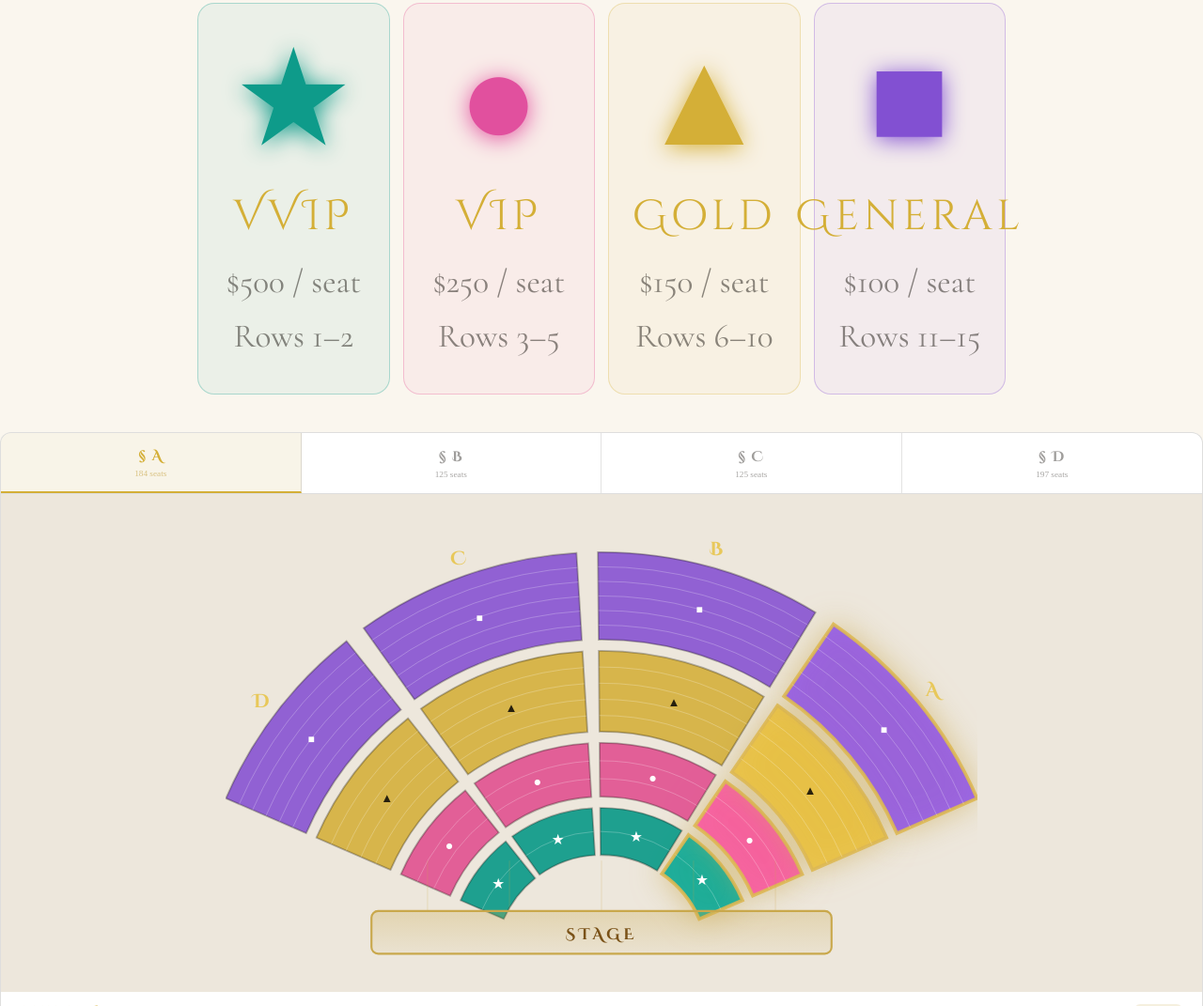
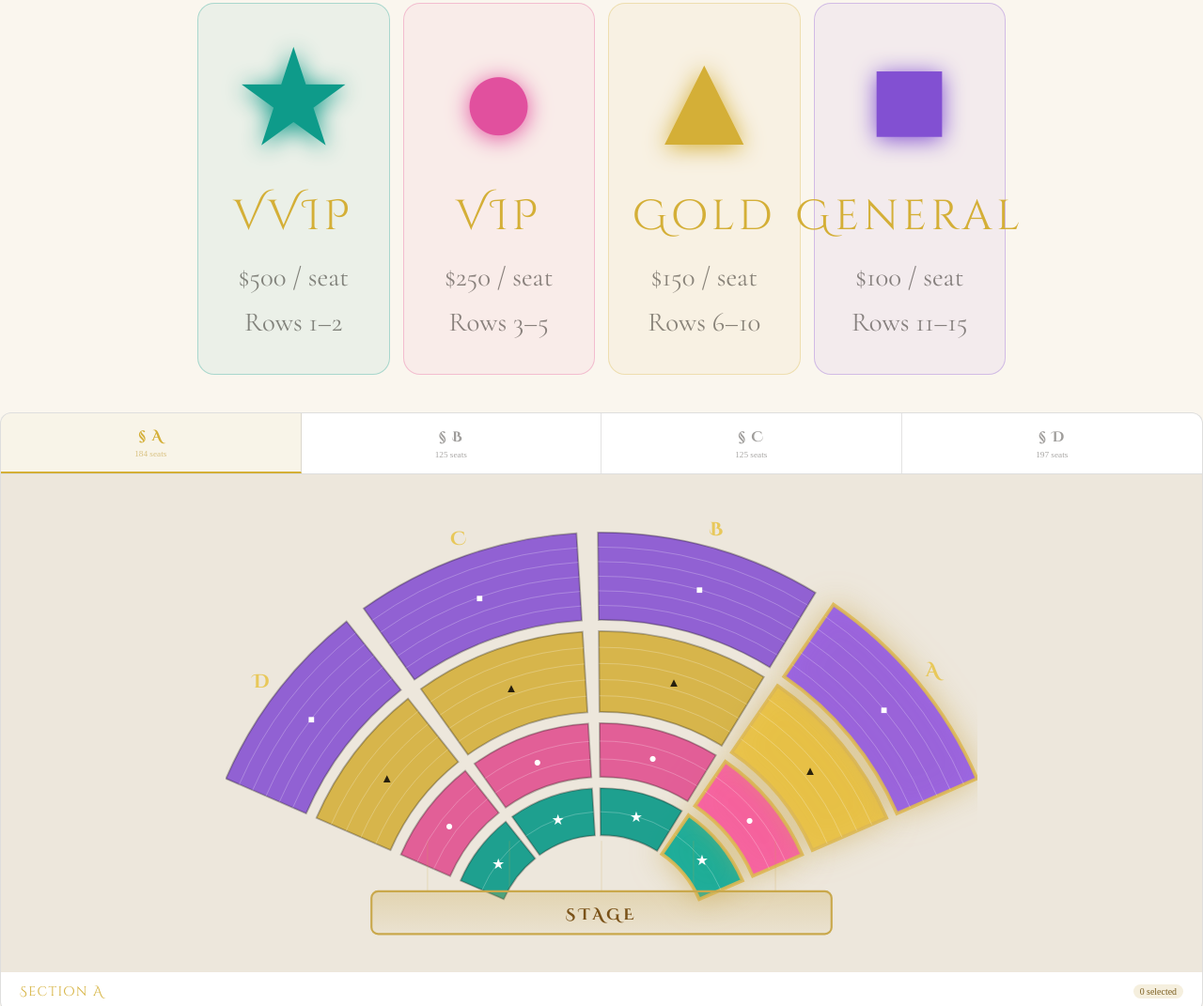
Before and after one commit to Dare-Devil-11/mafs-gala-2026, a plain HTML site: page index.html in a window 1280 px wide. Shown: the part 3841-4912 px from the top of the page at 94% size. Drawn offline with nearby package versions, Linux system fonts and the light colour scheme.

Commit message:
fix: tier pill price text 1.8rem + nowrap — all 4 pills even height

```diff
--- a/index.html
+++ b/index.html
@@ -250,11 +250,10 @@ footer{background:var(--deep);border-top:1px solid var(--bg);padding:68px 80px 3
 .sc-head{text-align:center;margin-bottom:48px;}
 .sc-tier-bar{display:grid;grid-template-columns:repeat(4,1fr);gap:14px;margin-bottom:40px;max-width:860px;margin-left:auto;margin-right:auto;}
 .sc-tier-pill{display:flex;flex-direction:column;align-items:center;gap:10px;padding:32px 22px;border:1px solid var(--border);border-radius:18px;background:var(--surface);transition:border-color .25s,transform .25s,box-shadow .25s;text-align:center;cursor:default;min-width:0;width:100%;}
-.sc-tier-pill .sc-tp{white-space:nowrap;}
 .sc-tier-pill:hover{border-color:var(--gold);transform:translateY(-4px);box-shadow:0 12px 36px rgba(201,168,76,.22);}
 .sc-tier-pill .sc-sh{font-size:9rem;line-height:1;display:block;filter:drop-shadow(0 3px 12px currentColor);}
 .sc-tier-pill .sc-tn{font-family:'Cinzel Decorative',serif;font-size:2.8rem;letter-spacing:.1em;color:var(--gold);margin-top:10px;}
-.sc-tier-pill .sc-tp{font-size:2.2rem;color:var(--muted);line-height:1.65;}
+.sc-tier-pill .sc-tp{font-size:1.8rem;color:var(--muted);line-height:1.65;white-space:nowrap;}
 .sc-tier-pill.vvip{border-color:rgba(14,155,138,.3);background:rgba(14,155,138,.06);}.sc-tier-pill.vvip .sc-sh{color:#0e9b8a;}
 .sc-tier-pill.vip{border-color:rgba(225,80,145,.3);background:rgba(225,80,145,.06);}.sc-tier-pill.vip .sc-sh{color:#e1509e;}
 .sc-tier-pill.gold{border-color:rgba(212,175,55,.3);background:rgba(212,175,55,.06);}.sc-tier-pill.gold .sc-sh{color:#d4af37;}
```
